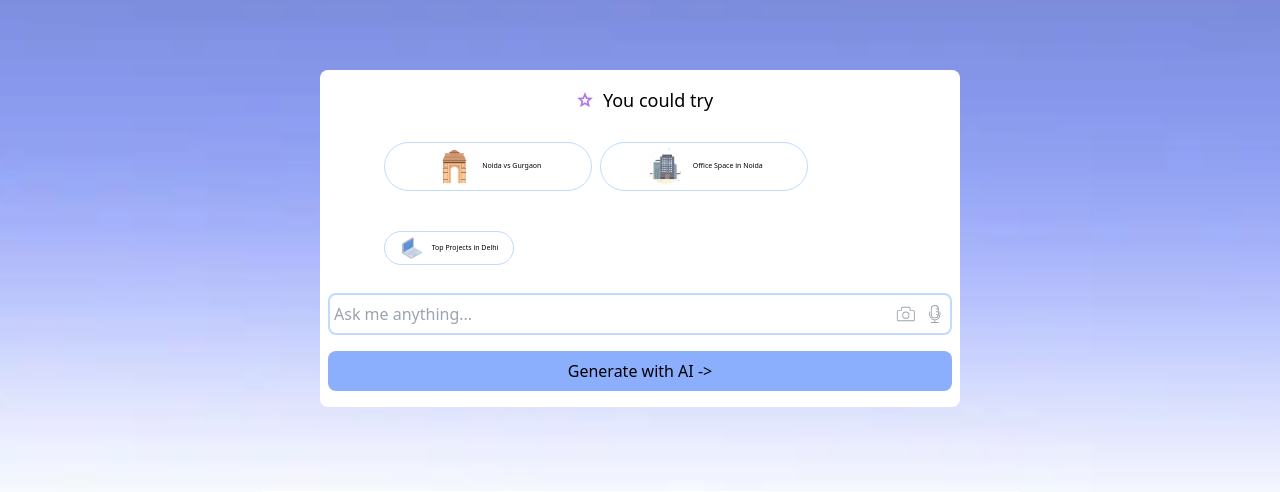
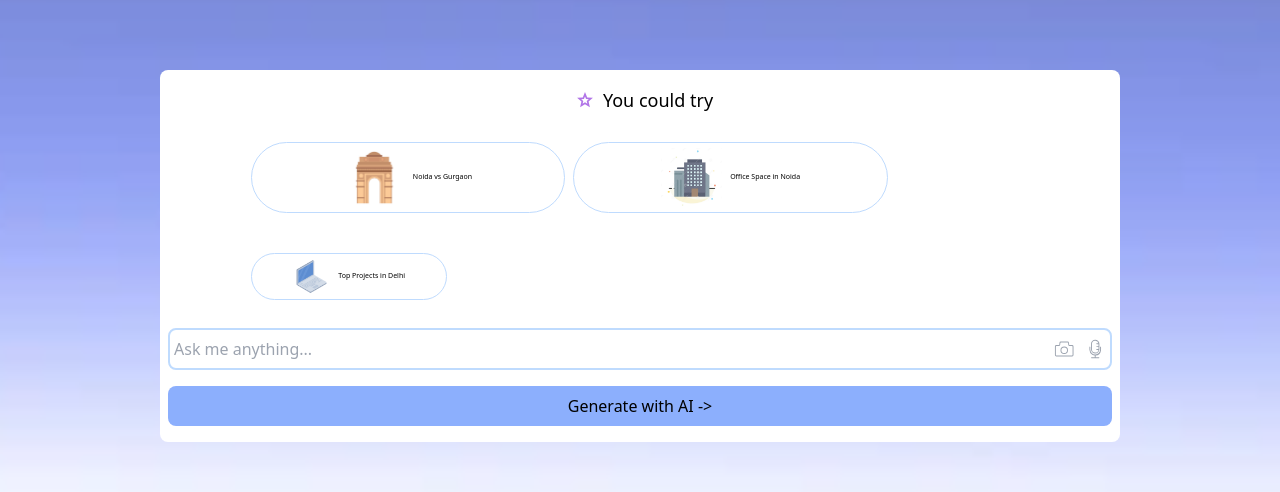
Before and after one commit to NavTew/PEx-Landing-Page, a React (Vite) app: page / in a window 1280 px wide. Shown: the part 639-1131 px from the top of the page. Built offline with nearby package versions, Linux system fonts and the light colour scheme.

Commit message:
ninth commit

```diff
--- a/src/pages/landingPage/chatbot/Chatbot.jsx
+++ b/src/pages/landingPage/chatbot/Chatbot.jsx
@@ -120,7 +120,7 @@ function Chatbot() {
   }, [chatbotResponse]);
 
   return (
-    <div className={`mx-auto ${isExpanded ? 'w-3/4' : 'w-2/4'} bg-[#FFFFFF] py-2 px-1 bg-opacity-100 mb-16 rounded-lg border-1 border-[#D6D6E6]`}>
+    <div className={`mx-auto ${isExpanded ? 'w-4/4' : 'w-3/4'} bg-[#FFFFFF] py-2 px-1 bg-opacity-100 mb-16 rounded-lg border-1 border-[#D6D6E6]`}>
       {isLoading ? (
         <>
         <div className="flex flex-row justify-start items-center text-lg my-2 mx-1">
```
